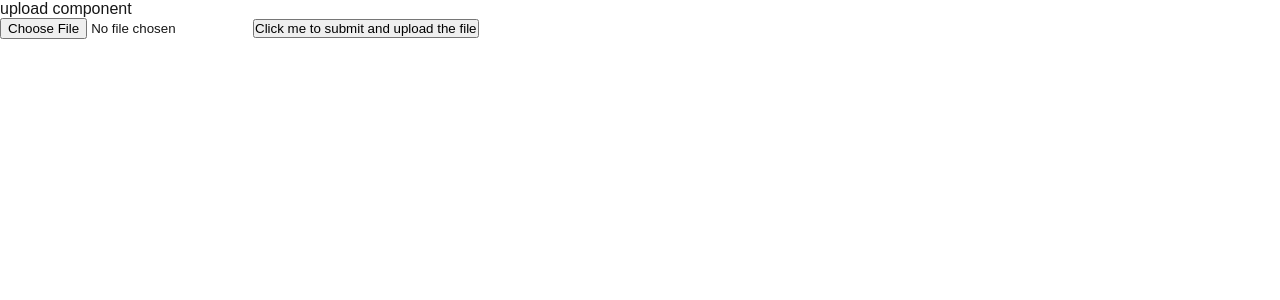
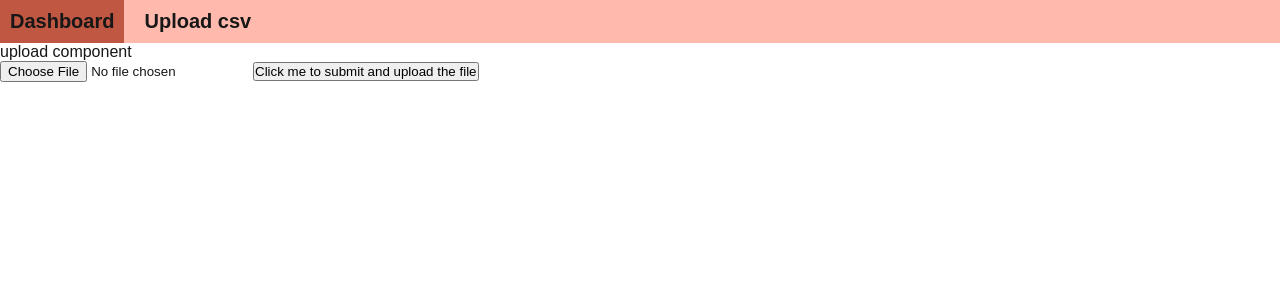
Before and after one commit to CapSap/jackaroo-dashboard-next, a Next.js app: page / in a window 1280 px wide. Shown: the top 300 px of the page. Built offline with nearby package versions, Linux system fonts and the light colour scheme; no server answers; the database is empty.

Commit message:
add colour palette and add some basic styling for nav

```diff
--- a/src/app/globals.css
+++ b/src/app/globals.css
@@ -1,6 +1,12 @@
 :root {
   --background: #ffffff;
   --foreground: #171717;
+  --green-dark: #016b41;
+  --brown-dark: #6b1201;
+  --green-med: #2cab78;
+  --brown-med: #c05742;
+  --green-light: #78ebbd;
+  --brown-light: #ffbaad;
 }
 
 @media (prefers-color-scheme: dark) {
@@ -44,11 +50,18 @@ a {
 .nav {
   display: flex;
   flex-wrap: wrap;
-  padding: 1.5rem 2rem;
-  background-color: #eaeaea;
+  background-color: var(--brown-light);
+
   gap: 10px;
 }
 
 .nav__item {
+  padding: 1.5rem 2rem;
+  font-weight: bold;
   font-size: 20px;
+  padding: 10px;
 }
+
+.nav__item:hover {
+  background-color: #c05742;
+}
--- a/src/app/layout.tsx
+++ b/src/app/layout.tsx
@@ -1,5 +1,7 @@
 import type { Metadata } from "next";
+
 import "./globals.css";
+import Link from "next/link";
 export const metadata: Metadata = {
   title: "Create Next App",
   description: "Generated by create next app",
@@ -12,7 +14,17 @@ export default function RootLayout({
 }>) {
   return (
     <html lang="en">
-      <body>{children}</body>
+      <body>
+        <nav className="nav">
+          <Link className="nav__item" href={"/"}>
+            Dashboard
+          </Link>
+          <Link className="nav__item" href={"/upload"}>
+            Upload csv
+          </Link>
+        </nav>
+        {children}
+      </body>
     </html>
   );
 }
```
